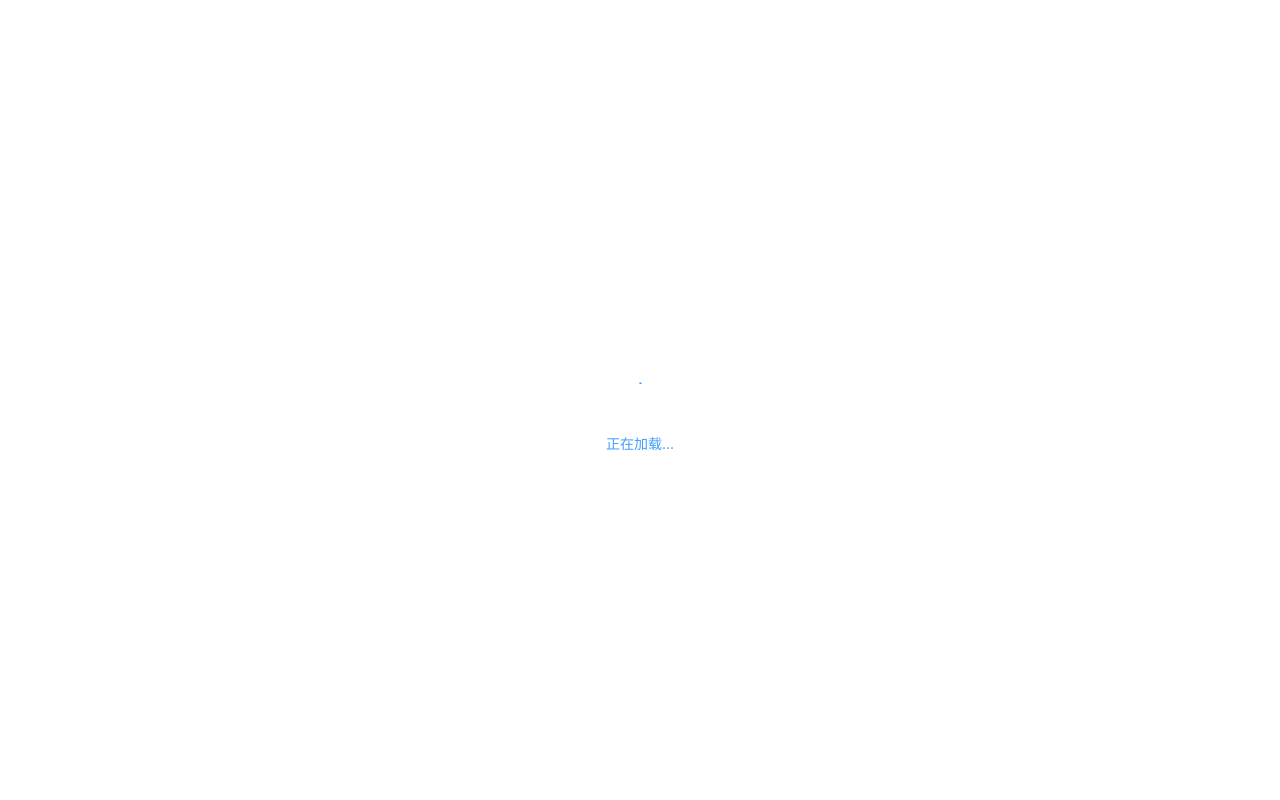
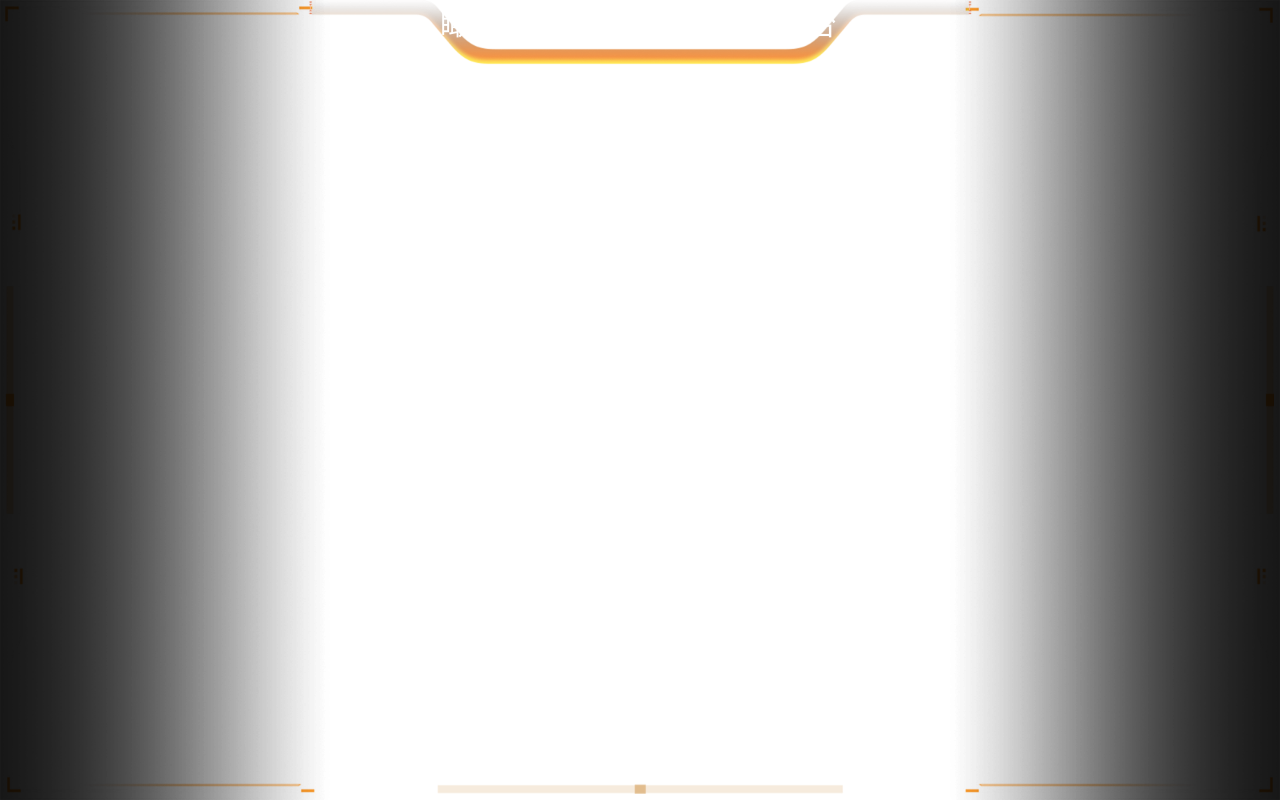
Before and after one commit to Originaljs/meikang, a Vue app: page /#/home in a window 1280 px wide. Before the commit this address had no page. Built offline with nearby package versions, Linux system fonts and the light colour scheme.

Commit message:
20221216_tj_2

```diff
--- a/src/App.vue
+++ b/src/App.vue
@@ -9,20 +9,41 @@
     v-loading="loading"
     element-loading-text="正在加载..."
     element-loading-background="rgba(255, 255, 255, 0.1)"
-  ></main>
+  >
+    <section class="page_wrapper">
+      <mk-header></mk-header>
+      <RouterView v-slot="{ Component }">
+        <Transition>
+          <component :is="Component"></component>
+        </Transition>
+      </RouterView>
+    </section>
+  </main>
 </template>
 
 <script setup lang="ts">
-import { ref } from "vue";
+import { ref, onMounted, nextTick } from "vue";
 import { useRoute, useRouter } from "vue-router";
+import mkHeader from "@/views/mkHeader.vue";
 const route = useRoute();
 const router = useRouter();
 const loading = ref(true);
 const href = window.location.hash;
-// if (href.length > 2 && href != "#/home") router.push("/home");
+if (href.length > 2 && href != "#/home") router.push("/home");
+
+onMounted(() => {
+  if (href.length > 2) {
+    console.log(href)
+    nextTick(() => {
+      loading.value = false;
+    });
+  }
+});
 </script>
 
 <style lang="less">
+@import 'element-plus/theme-chalk/base.css';
+@import 'element-plus/theme-chalk/el-loading.css';
 .canvasBox {
   width: 100%;
   height: 100%;
@@ -48,6 +69,26 @@ const href = window.location.hash;
   user-select: none;
   pointer-events: none;
   overflow: hidden;
+  background: url("@/assets/image/page_bg.png") no-repeat center center/100% 100%;
+
+  .page_wrapper {
+    width: 100%;
+    height: 100%;
+    position: absolute;
+    top: 0;
+    left: 0;
+    background: url("@/assets/image/page_shadow.png") no-repeat center center/100% 100%;
+    &::before {
+      content: "";
+      width: 100%;
+      height: 100%;
+      position: absolute;
+      top: 0;
+      left: 0;
+      background: url("@/assets/image/page_shadow.png") no-repeat center center/100%
+        100%;
+    }
+  }
 }
 @keyframes tzdouce {
   0% {
--- /dev/null
+++ b/src/assets/css/global.less
@@ -0,0 +1,21 @@
+@theme-color: "#264f80";
+@border-color: "grey";
+@background-color: "transparent";
+@gap: 8px;
+@fontsize: 14px;
+@fontsize-title: 18px;
+
+* {
+    margin: 0;
+    padding: 0;
+}
+
+html,body,#app{
+    width: 100%;
+    height: 100%;
+    position:  absolute !important;
+    left: 0;
+    top: 0;
+    user-select: none;
+    overflow: hidden;
+}
--- a/src/main.ts
+++ b/src/main.ts
@@ -3,7 +3,7 @@ import { flexible } from '@/unitls/flexible'
 flexible(window, document)
 import router from '@/router/index'
 import ChartDefine from '@/components/chart/ChartDefine.vue'
-import './style.css'
+import '@/assets/css/global.less'
 import App from './App.vue'
 const app = createApp(App)
 app.component('ChartDefine', ChartDefine)
--- a/src/router/index.ts
+++ b/src/router/index.ts
@@ -4,6 +4,11 @@ const routes = [
         path: "/",
         component: () => import("@/views/guiDance.vue"),
     },
+    {
+        path: '/home',
+        name: 'home',
+        component: () => import("@/views/homePage.vue")
+    }
 ]
 
 const routers = createRouter({
--- a/src/style.css
+++ /dev/null
@@ -1,81 +0,0 @@
-:root {
-  font-family: Inter, Avenir, Helvetica, Arial, sans-serif;
-  font-size: 16px;
-  line-height: 24px;
-  font-weight: 400;
-
-  color-scheme: light dark;
-  color: rgba(255, 255, 255, 0.87);
-  background-color: #242424;
-
-  font-synthesis: none;
-  text-rendering: optimizeLegibility;
-  -webkit-font-smoothing: antialiased;
-  -moz-osx-font-smoothing: grayscale;
-  -webkit-text-size-adjust: 100%;
-}
-
-a {
-  font-weight: 500;
-  color: #646cff;
-  text-decoration: inherit;
-}
-a:hover {
-  color: #535bf2;
-}
-
-body {
-  margin: 0;
-  display: flex;
-  place-items: center;
-  min-width: 320px;
-  min-height: 100vh;
-}
-
-h1 {
-  font-size: 3.2em;
-  line-height: 1.1;
-}
-
-button {
-  border-radius: 8px;
-  border: 1px solid transparent;
-  padding: 0.6em 1.2em;
-  font-size: 1em;
-  font-weight: 500;
-  font-family: inherit;
-  background-color: #1a1a1a;
-  cursor: pointer;
-  transition: border-color 0.25s;
-}
-button:hover {
-  border-color: #646cff;
-}
-button:focus,
-button:focus-visible {
-  outline: 4px auto -webkit-focus-ring-color;
-}
-
-.card {
-  padding: 2em;
-}
-
-#app {
-  max-width: 1280px;
-  margin: 0 auto;
-  padding: 2rem;
-  text-align: center;
-}
-
-@media (prefers-color-scheme: light) {
-  :root {
-    color: #213547;
-    background-color: #ffffff;
-  }
-  a:hover {
-    color: #747bff;
-  }
-  button {
-    background-color: #f9f9f9;
-  }
-}
--- /dev/null
+++ b/src/views/homePage.vue
@@ -0,0 +1,13 @@
+<template>
+  <div class="wrapper">
+
+  </div>
+</template>
+
+<script setup lang="ts"></script>
+
+<style scoped lang="less">
+.wrapper{
+
+}
+</style>
--- /dev/null
+++ b/src/views/mkHeader.vue
@@ -0,0 +1,22 @@
+<template>
+  <div class="header">
+    <span class="title">瞰图智慧煤矿综合管控平台</span>
+  </div>
+</template>
+
+<script setup lang="ts"></script>
+
+<style scoped lang="less">
+.header {
+  width: 100%;
+  height: 0.875rem;
+  box-sizing: border-box;
+  font-size: 30px;
+  color: #fff;
+  text-align: center;
+  position: absolute;
+  .title {
+    letter-spacing: 0.0625rem;
+  }
+}
+</style>
```
